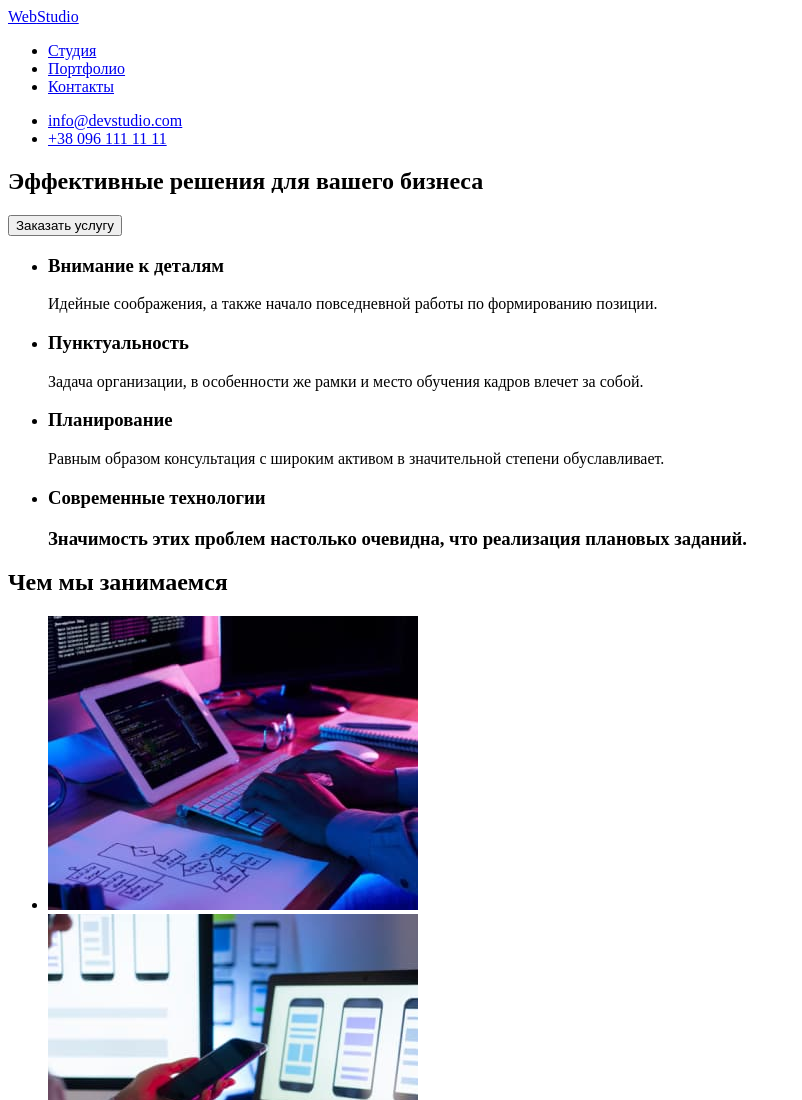
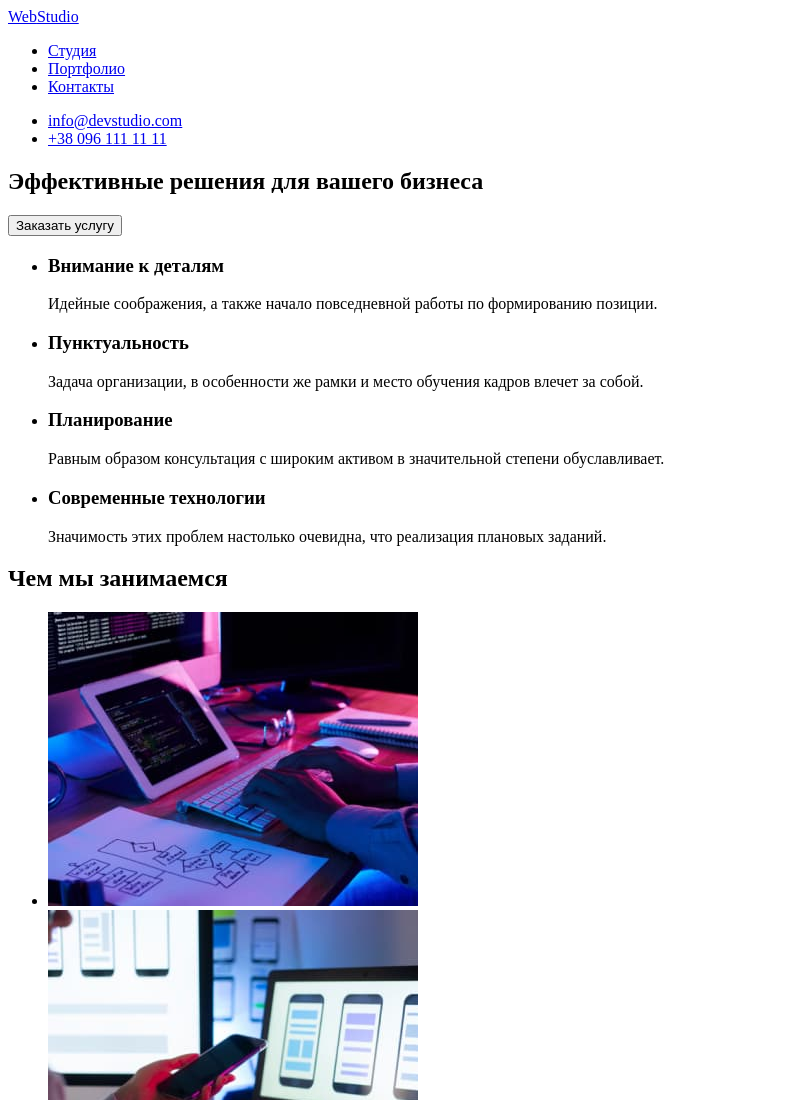
Before and after one commit to BeHover/goit-markup-hw-01, a plain HTML site: page index.html in a window 1280 px wide. Shown: the top 1100 px of the page, without its empty margins (0-802 px from the left). Drawn offline with Linux system fonts and the light colour scheme.

Commit message:
Update index.html

```diff
--- a/index.html
+++ b/index.html
@@ -62,7 +62,7 @@
             </p>
           </li>
           <li>
-            <h3>Современные технологии<h3>
+            <h3>Современные технологии</h3>
             <p>
               Значимость этих проблем настолько очевидна, что реализация
               плановых заданий.
```
